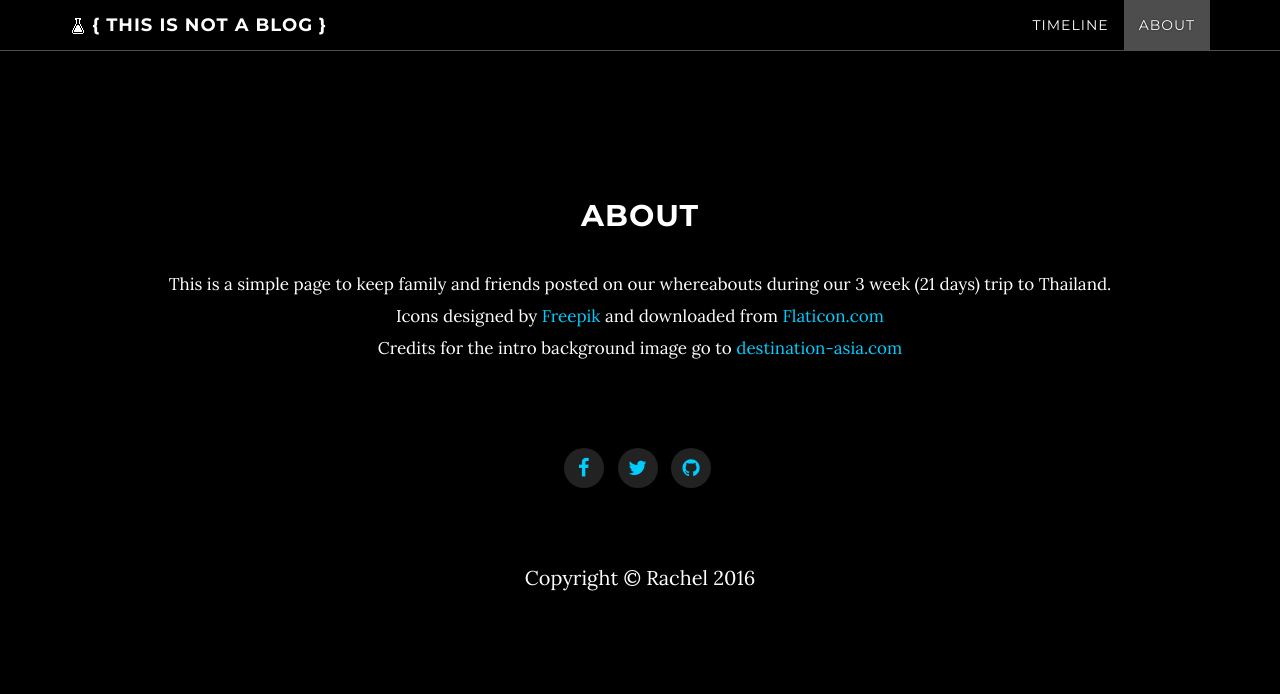
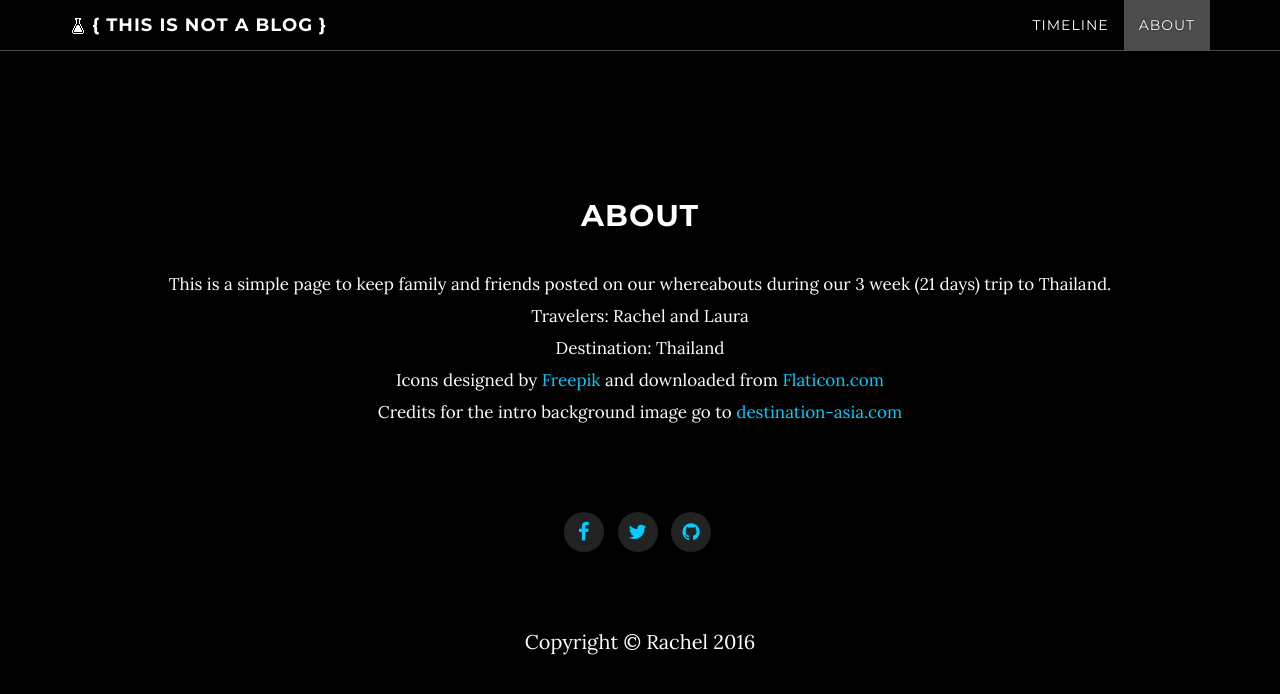
Before and after one commit to racheltah/racheltah.github.io, a Jekyll site: the page built from index.html, in a window 1280 px wide and 900 px high, scrolled down 2274 px. Shown: the top 694 px of the window. Built offline with Jekyll 4.4.1, drawn with Linux system fonts in a browser that asks for light colours; nearby versions of some CDN libraries; comment, search, counter and statistics services are not loaded.

Commit message:
Update about.html

```diff
--- a/about.html
+++ b/about.html
@@ -7,6 +7,8 @@ title: About
 
 <small>
 This is a simple page to keep family and friends posted on our whereabouts during our 3 week (21 days) trip to Thailand. <br />
+Travelers: Rachel and Laura <br />
+Destination: Thailand <br />
 Icons designed by <a href='http://www.freepik.com/'>Freepik</a> and downloaded from <a href='http://www.flaticon.com/'>Flaticon.com</a><br />
 Credits for the intro background image go to <a href='http://www.destination-asia.com/thailand/'>destination-asia.com</a>
 </small>
```
